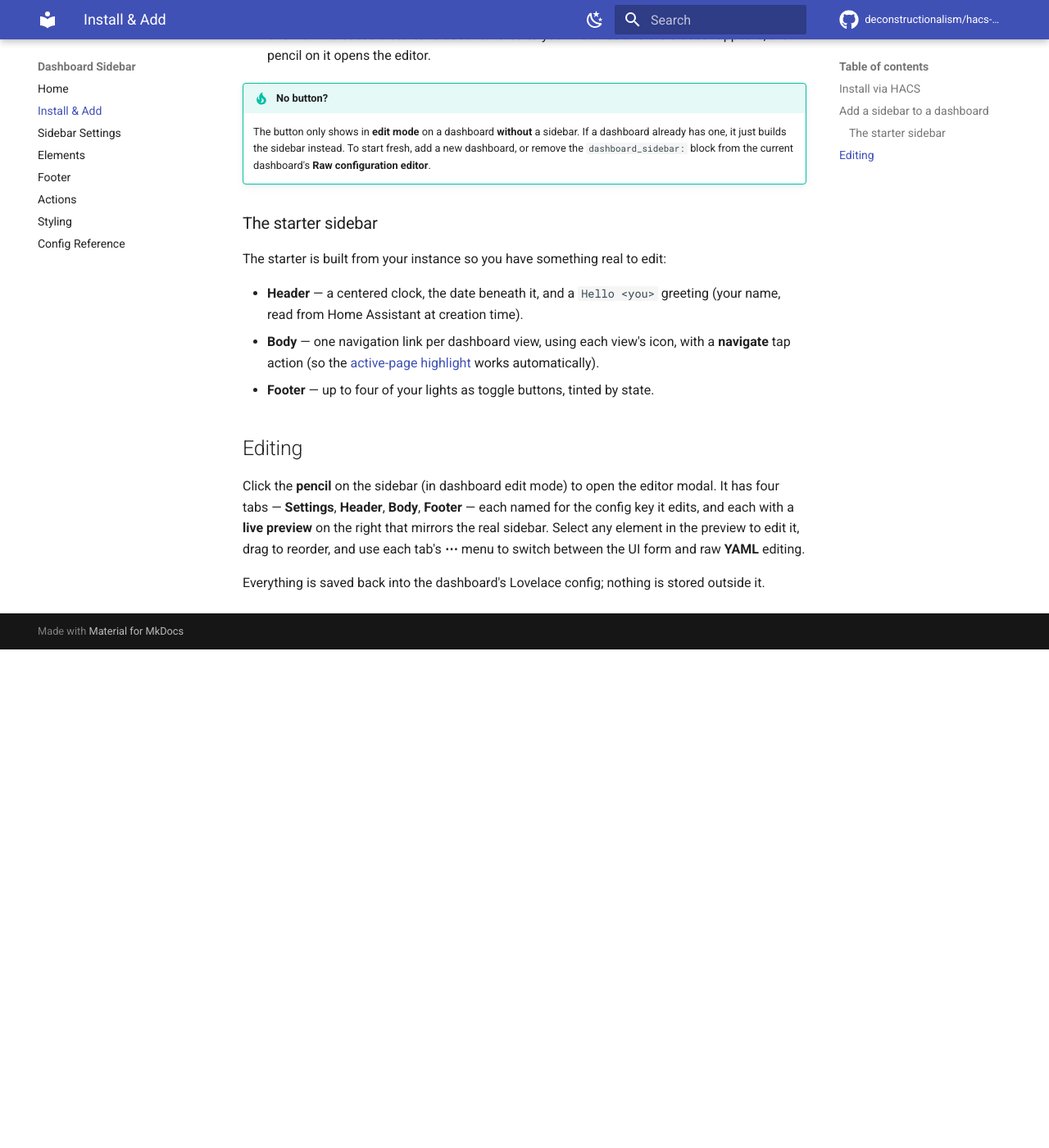
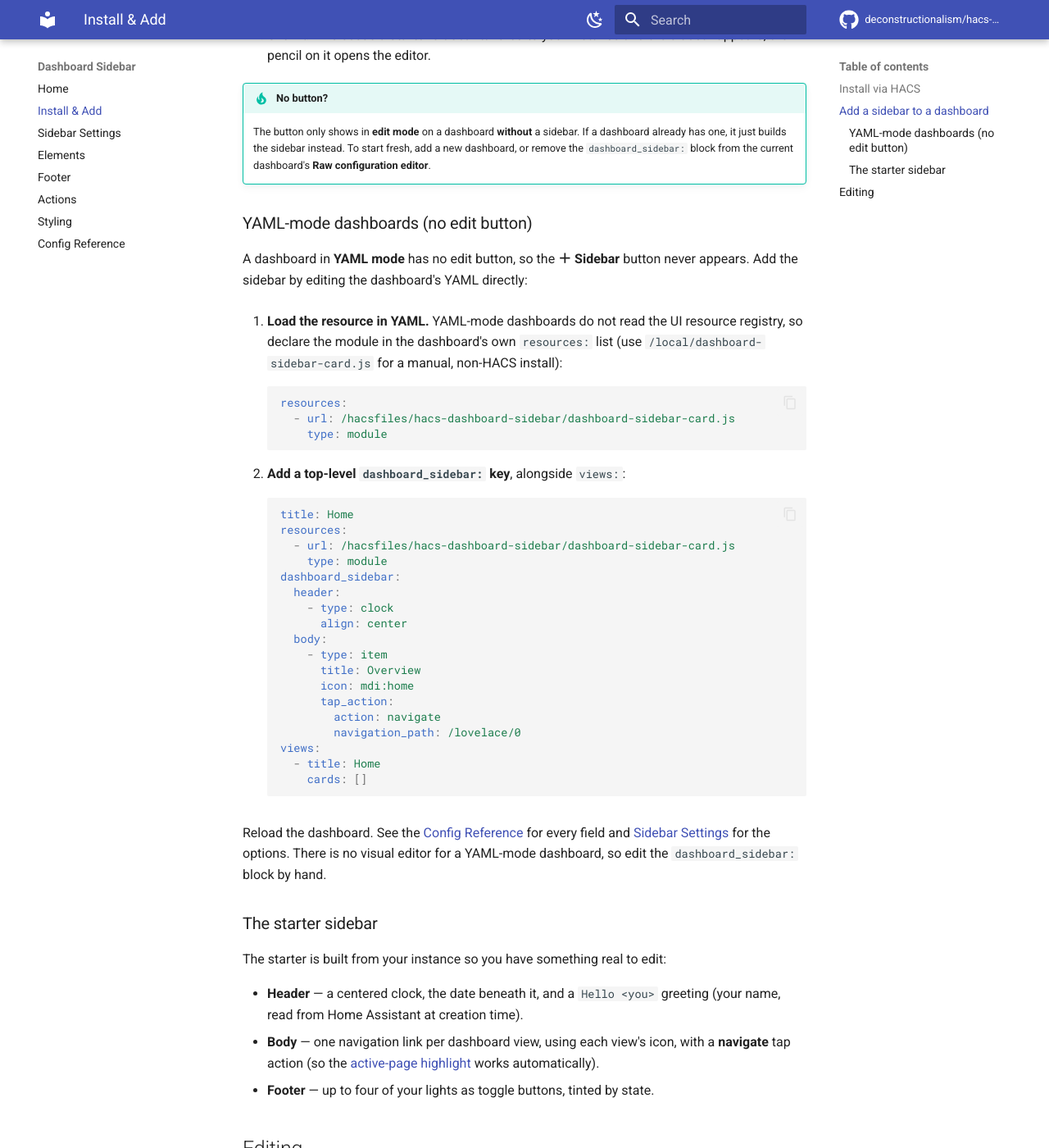
Before and after one commit to deconstructionalism/hacs-dashboard-sidebar, an MkDocs documentation site: the page built from docs/install.md, in a window 1280 px wide and 1400 px high, scrolled down 821 px. Shown: the whole window at 82% size. Built offline with MkDocs 1.6.1 and Material for MkDocs 9.7.7, drawn with Linux system fonts in a browser that asks for light colours; comment, search, counter and statistics services are not loaded; before the commit the page ends 1613 px from its top, so only the background shows below that.

Commit message:
Docs: YAML-mode install steps; drop stale DESIGN.md
Explain how to add the sidebar to a YAML-mode dashboard (no edit button): declare the resource in the dashboard YAML and add a top-level dashboard_sidebar key. Delete DESIGN.md, whose config-schema section documented the old pre-header/body/footer model (collapsed_width, flat clock/date/title keys) and is superseded by the docs site and the generated reference.

````diff
--- a/docs/install.md
+++ b/docs/install.md
@@ -36,6 +36,48 @@ Lovelace config under `dashboard_sidebar`).
     fresh, add a new dashboard, or remove the `dashboard_sidebar:` block from the
     current dashboard's **Raw configuration editor**.
 
+### YAML-mode dashboards (no edit button)
+
+A dashboard in **YAML mode** has no edit button, so the **＋ Sidebar** button
+never appears. Add the sidebar by editing the dashboard's YAML directly:
+
+1. **Load the resource in YAML.** YAML-mode dashboards do not read the UI
+   resource registry, so declare the module in the dashboard's own `resources:`
+   list (use `/local/dashboard-sidebar-card.js` for a manual, non-HACS install):
+
+    ```yaml
+    resources:
+      - url: /hacsfiles/hacs-dashboard-sidebar/dashboard-sidebar-card.js
+        type: module
+    ```
+
+2. **Add a top-level `dashboard_sidebar:` key**, alongside `views:`:
+
+    ```yaml
+    title: Home
+    resources:
+      - url: /hacsfiles/hacs-dashboard-sidebar/dashboard-sidebar-card.js
+        type: module
+    dashboard_sidebar:
+      header:
+        - type: clock
+          align: center
+      body:
+        - type: item
+          title: Overview
+          icon: mdi:home
+          tap_action:
+            action: navigate
+            navigation_path: /lovelace/0
+    views:
+      - title: Home
+        cards: []
+    ```
+
+Reload the dashboard. See the [Config Reference](reference.md) for every field
+and [Sidebar Settings](configuration.md) for the options. There is no visual
+editor for a YAML-mode dashboard, so edit the `dashboard_sidebar:` block by hand.
+
 ### The starter sidebar
 
 The starter is built from your instance so you have something real to edit:
````
Also changed, not shown: DESIGN.md (deleted, +0 -85 lines).
